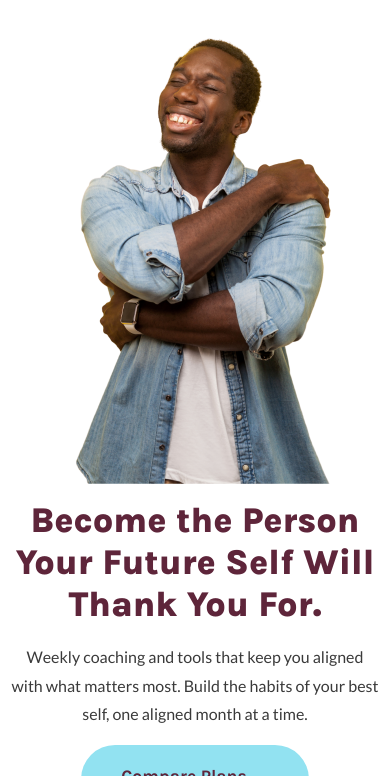
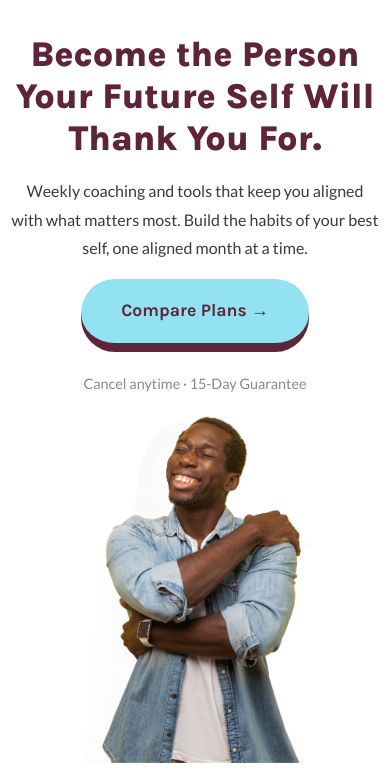
Before and after one commit to Power-Values/training, a plain HTML site: page index.html in a window 390 px wide. Shown: the part 68-844 px from the top of the page. Drawn offline with Linux system fonts and the light colour scheme.

Commit message:
animations

```diff
--- a/index.html
+++ b/index.html
@@ -51,8 +51,9 @@
         <section class="hero">
     <div class="container hero-container-new">
         <div class="hero-content-wrapper">
+            <!-- Hero Images Section -->
             <div class="hero-image-left">
-                <img src="images/man_smiling.png" alt="A smiling man with his arms crossed." class="hero-image">
+                <img src="images/man_smiling.png" alt="A smiling man with his arms crossed." class="hero-image hero-fade-in-image">
             </div>
             <div class="hero-text-content">
                 <h1 id="hero-headline">Become the Person Your Future Self Will Thank You For. </h1>
@@ -74,7 +75,12 @@
                 </div>
             </div>
             <div class="hero-image-right">
-                <img src="images/woman_smiling.png" alt="A smiling woman with her arms crossed." class="hero-image">
+                <img src="images/woman_smiling.png" alt="A smiling woman with her arms crossed." class="hero-image hero-fade-in-image">
+            </div>
+            <!-- Image Carousel on Mobile -->
+            <div class="hero-image-carousel">
+                <img src="images/man_smiling.png" alt="A smiling man with his arms crossed." class="hero-image hero-carousel-image active">
+                <img src="images/woman_smiling.png" alt="A smiling woman with her arms crossed." class="hero-image hero-carousel-image">
             </div>
         </div>
     </div>
@@ -483,6 +489,72 @@
 
             observer.observe(credBar);
         }
+
+        // --- 4. HERO IMAGE ANIMATION AND MOBILE CAROUSEL ---
+        const heroImages = document.querySelectorAll('.hero-fade-in-image');
+        heroImages.forEach(img => {
+            img.style.opacity = '0';
+        });
+
+        // Use IntersectionObserver to fade in the images when they are in view
+        const heroImageObserver = new IntersectionObserver((entries, observer) => {
+            entries.forEach(entry => {
+                if (entry.isIntersecting) {
+                    entry.target.style.opacity = '1';
+                    observer.unobserve(entry.target);
+                }
+            });
+        });
+
+        heroImages.forEach(img => {
+            heroImageObserver.observe(img);
+        });
+
+        // Mobile Carousel Logic
+        function isMobile() {
+            return window.matchMedia('(max-width: 768px)').matches;
+        }
+
+        let carouselInterval = null;
+        const carouselImages = document.querySelectorAll('.hero-carousel-image');
+        let currentImageIndex = 0;
+
+        function startCarousel() {
+            if (carouselInterval) {
+                clearInterval(carouselInterval);
+            }
+            carouselInterval = setInterval(() => {
+                carouselImages.forEach(img => img.classList.remove('active'));
+                currentImageIndex = (currentImageIndex + 1) % carouselImages.length;
+                carouselImages[currentImageIndex].classList.add('active');
+            }, 3000); // Change image every 3 seconds
+        }
+
+        function stopCarousel() {
+            if (carouselInterval) {
+                clearInterval(carouselInterval);
+                carouselInterval = null;
+            }
+        }
+
+        // Check screen size on load and resize
+        function handleHeroImages() {
+            if (isMobile()) {
+                document.querySelector('.hero-image-left').style.display = 'none';
+                document.querySelector('.hero-image-right').style.display = 'none';
+                document.querySelector('.hero-image-carousel').style.display = 'block';
+                startCarousel();
+            } else {
+                document.querySelector('.hero-image-left').style.display = 'block';
+                document.querySelector('.hero-image-right').style.display = 'block';
+                document.querySelector('.hero-image-carousel').style.display = 'none';
+                stopCarousel();
+            }
+        }
+
+        window.addEventListener('load', handleHeroImages);
+        window.addEventListener('resize', handleHeroImages);
+
     });
     </script>
 </body>
--- a/style.css
+++ b/style.css
@@ -165,6 +165,10 @@ section { padding: 5rem 0; overflow-x: clip; }
     display: block;
     object-fit: cover;
 }
+.hero-fade-in-image {
+    opacity: 0;
+    transition: opacity 1s ease-in-out;
+}
 .hero-text-content {
     flex-grow: 1;
     max-width: 650px;
@@ -197,6 +201,30 @@ section { padding: 5rem 0; overflow-x: clip; }
 .hero-actions .risk-reassurance p {
     font-size: 0.9rem;
     color: #888;
+}
+
+.hero-image-carousel {
+    display: none; /* Hidden on desktop */
+    position: relative;
+    width: 100%;
+    max-width: 300px;
+    height: 350px;
+    margin: 0 auto;
+}
+
+.hero-carousel-image {
+    position: absolute;
+    top: 0;
+    left: 0;
+    width: 100%;
+    height: 100%;
+    object-fit: contain;
+    opacity: 0;
+    transition: opacity 1s ease-in-out;
+}
+
+.hero-carousel-image.active {
+    opacity: 1;
 }
 
 .bridge-cta { font-family: var(--font-heading); font-size: 1.2rem; margin-top: 2rem; }
@@ -428,6 +456,10 @@ footer {
 @keyframes gradientWave { 0% { background-position: 0% 50%; } 50% { background-position: 100% 50%; } 100% { background-position: 0% 50%; } }
 .animate-on-scroll { opacity: 0; transform: translateY(30px); transition: opacity 0.8s cubic-bezier(0.25, 1, 0.5, 1), transform 0.8s cubic-bezier(0.25, 1, 0.5, 1); }
 .animate-on-scroll.visible { opacity: 1; transform: translateY(0); }
+@keyframes fadeIn {
+    from { opacity: 0; }
+    to { opacity: 1; }
+}
 
 /* 10. RESPONSIVE DESIGN */
 @media (max-width: 992px) {
@@ -451,12 +483,10 @@ footer {
         gap: 1rem;
     }
     .hero-image-left, .hero-image-right {
-        width: 100%;
-        max-width: 300px;
-        order: -1;
+        display: none;
     }
-    .hero-image-right {
-        display: none;
+    .hero-image-carousel {
+        display: block;
     }
     .container { width: 95%; }
     .feature-grid, .final-cta-buttons, .feature-grid-balanced { grid-template-columns: 1fr; }
```
